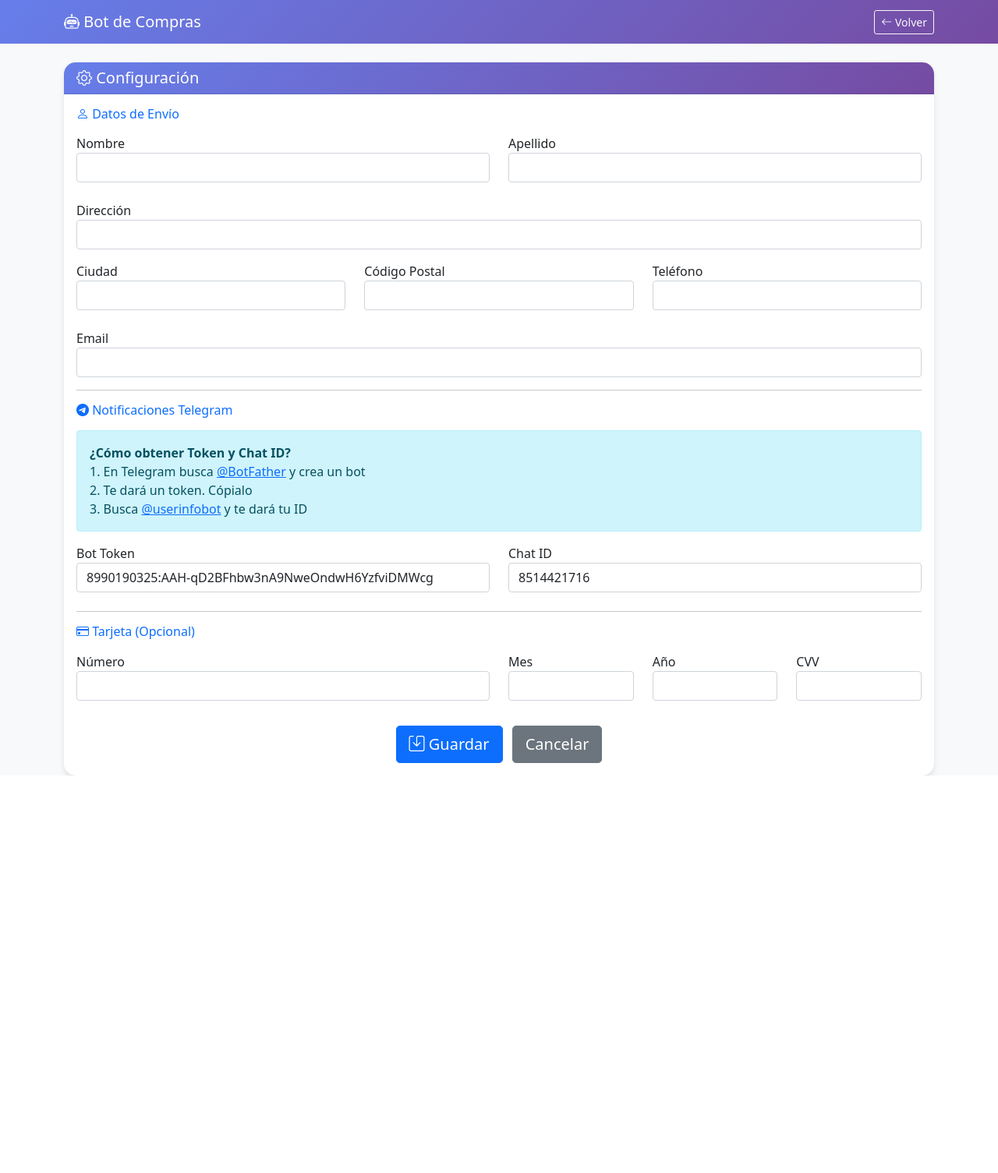
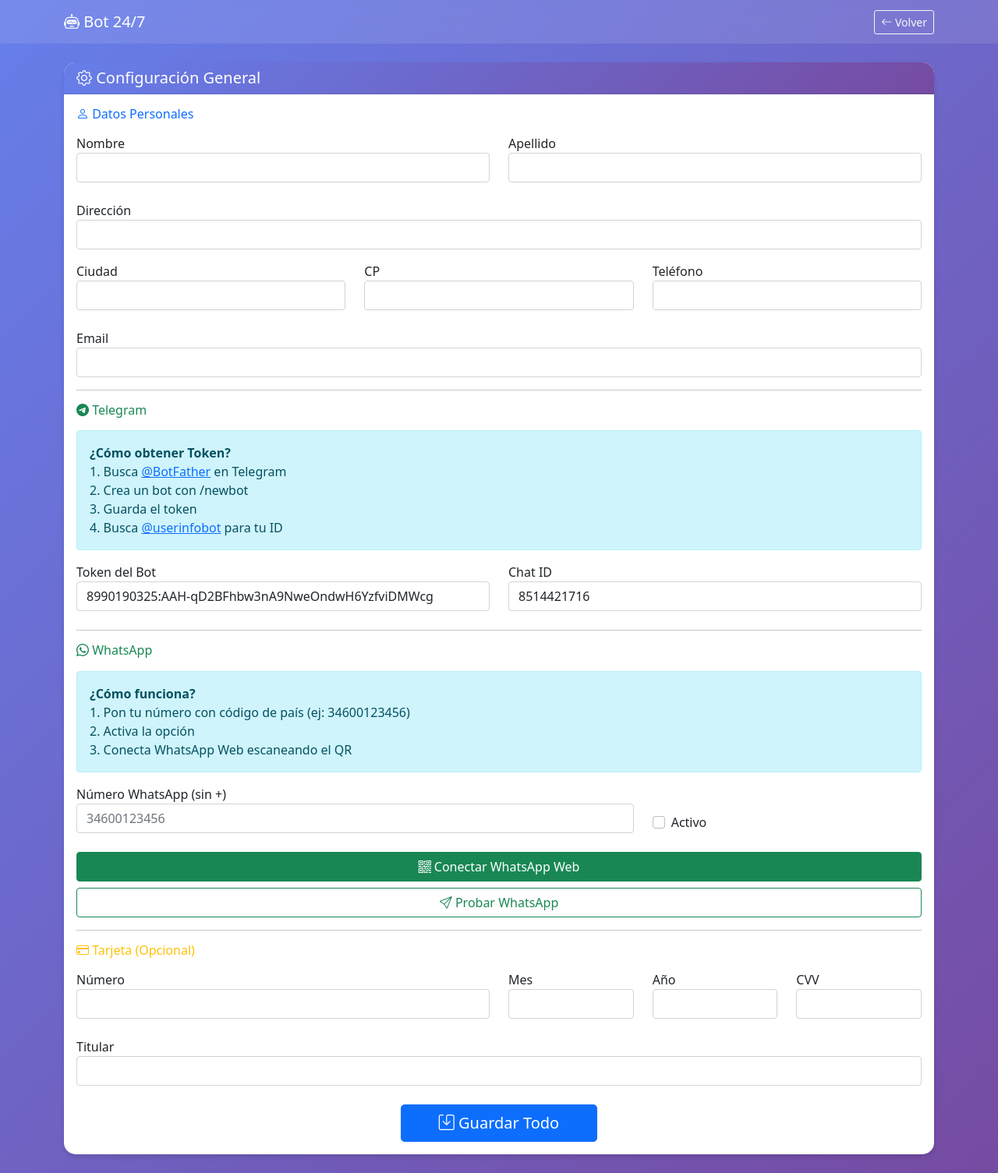
Before and after one commit to jcr908989/BotCompras, a Flask app: page /configuracion in a window 1280 px wide. Shown: the whole page at 78% size. Before the commit the page ends 995 px from the top, so only its background shows below. Run offline with Flask 3, Linux system fonts and the light colour scheme; the visitor is signed in with stand-in values (Sample User, id 1).

Commit message:
configuracion.html

```diff
--- a/templates/configuracion.html
+++ b/templates/configuracion.html
@@ -7,26 +7,26 @@
     <link href="https://cdn.jsdelivr.net/npm/bootstrap@5.1.3/dist/css/bootstrap.min.css" rel="stylesheet">
     <link rel="stylesheet" href="https://cdn.jsdelivr.net/npm/bootstrap-icons@1.8.1/font/bootstrap-icons.css">
     <style>
-        body { background-color: #f8f9fa; }
-        .navbar { background: linear-gradient(135deg, #667eea 0%, #764ba2 100%); }
+        body { background: linear-gradient(135deg, #667eea 0%, #764ba2 100%); min-height: 100vh; }
         .card { border: none; border-radius: 15px; box-shadow: 0 4px 6px rgba(0,0,0,0.1); }
         .card-header { background: linear-gradient(135deg, #667eea 0%, #764ba2 100%); color: white; border-radius: 15px 15px 0 0 !important; }
+        .nav-glass { background: rgba(255,255,255,0.1); backdrop-filter: blur(10px); }
     </style>
 </head>
 <body>
-    <nav class="navbar navbar-dark mb-4">
+    <nav class="navbar navbar-dark nav-glass mb-4">
         <div class="container">
-            <a class="navbar-brand" href="/"><i class="bi bi-robot"></i> Bot de Compras</a>
+            <a class="navbar-brand" href="/"><i class="bi bi-robot"></i> Bot 24/7</a>
             <a href="/" class="btn btn-outline-light btn-sm"><i class="bi bi-arrow-left"></i> Volver</a>
         </div>
     </nav>
 
     <div class="container">
-        <div class="card">
-            <div class="card-header"><h5 class="mb-0"><i class="bi bi-gear"></i> Configuración</h5></div>
+        <div class="card mb-4">
+            <div class="card-header"><h5 class="mb-0"><i class="bi bi-gear"></i> Configuración General</h5></div>
             <div class="card-body">
                 <form method="POST">
-                    <h6 class="text-primary mb-3"><i class="bi bi-person"></i> Datos de Envío</h6>
+                    <h6 class="text-primary mb-3"><i class="bi bi-person"></i> Datos Personales</h6>
                     <div class="row mb-3">
                         <div class="col-md-6 mb-2">
                             <label>Nombre</label>
@@ -47,7 +47,7 @@
                             <input type="text" class="form-control" name="ciudad" value="{{ config.datos_pago.ciudad }}">
                         </div>
                         <div class="col-md-4 mb-2">
-                            <label>Código Postal</label>
+                            <label>CP</label>
                             <input type="text" class="form-control" name="codigo_postal" value="{{ config.datos_pago.codigo_postal }}">
                         </div>
                         <div class="col-md-4 mb-2">
@@ -61,26 +61,57 @@
                     </div>
 
                     <hr>
-                    <h6 class="text-primary mb-3"><i class="bi bi-telegram"></i> Notificaciones Telegram</h6>
+                    <h6 class="text-success mb-3"><i class="bi bi-telegram"></i> Telegram</h6>
                     <div class="alert alert-info">
-                        <strong>¿Cómo obtener Token y Chat ID?</strong><br>
-                        1. En Telegram busca <a href="https://t.me/botfather" target="_blank">@BotFather</a> y crea un bot<br>
-                        2. Te dará un token. Cópialo<br>
-                        3. Busca <a href="https://t.me/userinfobot" target="_blank">@userinfobot</a> y te dará tu ID
+                        <strong>¿Cómo obtener Token?</strong><br>
+                        1. Busca <a href="https://t.me/botfather" target="_blank">@BotFather</a> en Telegram<br>
+                        2. Crea un bot con /newbot<br>
+                        3. Guarda el token<br>
+                        4. Busca <a href="https://t.me/userinfobot" target="_blank">@userinfobot</a> para tu ID
                     </div>
                     <div class="row mb-3">
                         <div class="col-md-6 mb-2">
-                            <label>Bot Token</label>
-                            <input type="text" class="form-control" name="telegram_token" value="{{ telegram_config.bot_token }}" placeholder="123456:ABC-DEF1234ghIkl">
+                            <label>Token del Bot</label>
+                            <input type="text" class="form-control" name="telegram_token" value="{{ config.telegram.bot_token }}" placeholder="123456:ABC-DEF1234">
                         </div>
                         <div class="col-md-6 mb-2">
                             <label>Chat ID</label>
-                            <input type="text" class="form-control" name="telegram_chat_id" value="{{ telegram_config.chat_id }}" placeholder="123456789">
+                            <input type="text" class="form-control" name="telegram_chat_id" value="{{ config.telegram.chat_id }}" placeholder="123456789">
                         </div>
                     </div>
 
                     <hr>
-                    <h6 class="text-primary mb-3"><i class="bi bi-credit-card"></i> Tarjeta (Opcional)</h6>
+                    <h6 class="text-success mb-3"><i class="bi bi-whatsapp"></i> WhatsApp</h6>
+                    <div class="alert alert-info">
+                        <strong>¿Cómo funciona?</strong><br>
+                        1. Pon tu número con código de país (ej: 34600123456)<br>
+                        2. Activa la opción<br>
+                        3. Conecta WhatsApp Web escaneando el QR
+                    </div>
+                    <div class="row mb-3">
+                        <div class="col-md-8 mb-2">
+                            <label>Número WhatsApp (sin +)</label>
+                            <input type="text" class="form-control" name="whatsapp_numero" value="{{ config.whatsapp.numero }}" placeholder="34600123456">
+                        </div>
+                        <div class="col-md-4 mb-2 d-flex align-items-end">
+                            <div class="form-check">
+                                <input class="form-check-input" type="checkbox" name="whatsapp_activo" id="whatsappActivo"
+                                       {% if config.whatsapp.activo %}checked{% endif %}>
+                                <label class="form-check-label" for="whatsappActivo">Activo</label>
+                            </div>
+                        </div>
+                    </div>
+                    <div class="d-grid gap-2 mb-3">
+                        <button type="button" class="btn btn-success" onclick="conectarWhatsApp()">
+                            <i class="bi bi-qr-code"></i> Conectar WhatsApp Web
+                        </button>
+                        <button type="button" class="btn btn-outline-success" onclick="probarWhatsApp()">
+                            <i class="bi bi-send"></i> Probar WhatsApp
+                        </button>
+                    </div>
+
+                    <hr>
+                    <h6 class="text-warning mb-3"><i class="bi bi-credit-card"></i> Tarjeta (Opcional)</h6>
                     <div class="row mb-3">
                         <div class="col-md-6 mb-2">
                             <label>Número</label>
@@ -99,15 +130,38 @@
                             <input type="text" class="form-control" name="tarjeta_cvv" value="{{ config.tarjeta.cvv }}">
                         </div>
                     </div>
+                    <div class="mb-3">
+                        <label>Titular</label>
+                        <input type="text" class="form-control" name="tarjeta_titular" value="{{ config.tarjeta.titular }}">
+                    </div>
 
                     <div class="text-center mt-4">
-                        <button type="submit" class="btn btn-primary btn-lg"><i class="bi bi-save"></i> Guardar</button>
-                        <a href="/" class="btn btn-secondary btn-lg ms-2">Cancelar</a>
+                        <button type="submit" class="btn btn-primary btn-lg px-5">
+                            <i class="bi bi-save"></i> Guardar Todo
+                        </button>
                     </div>
                 </form>
             </div>
         </div>
     </div>
+
+    <script>
+        function conectarWhatsApp() {
+            fetch('/api/whatsapp/conectar', {method: 'POST'})
+                .then(r => r.json())
+                .then(d => {
+                    alert('📱 WhatsApp Web abierto. Escanea el QR con tu móvil.');
+                });
+        }
+
+        function probarWhatsApp() {
+            fetch('/api/whatsapp/probar', {method: 'POST'})
+                .then(r => r.json())
+                .then(d => {
+                    alert(d.success ? '✅ Mensaje enviado a WhatsApp' : '❌ Error. Configura tu número primero');
+                });
+        }
+    </script>
     <script src="https://cdn.jsdelivr.net/npm/bootstrap@5.1.3/dist/js/bootstrap.bundle.min.js"></script>
 </body>
 </html>
```
